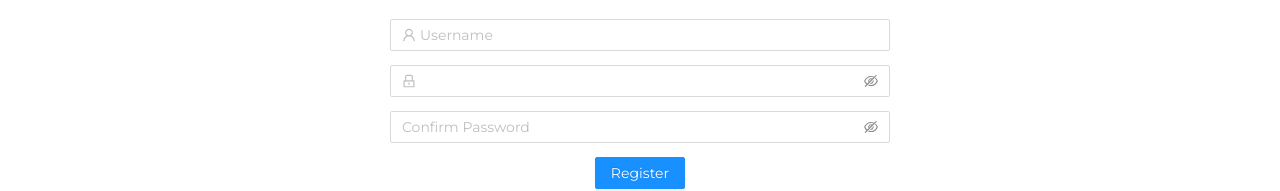
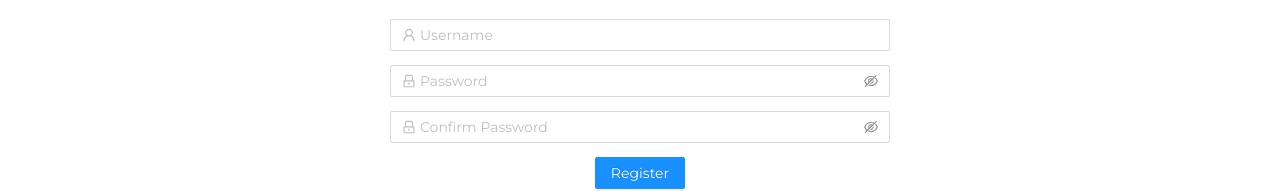
Before and after one commit to 74ankur09/crio-assignment, a React (Create React App) app: page /register in a window 1280 px wide. Shown: the part 332-523 px from the top of the page. Built offline with nearby package versions, Linux system fonts and the light colour scheme.

Commit message:
code sync commit

```diff
--- a/src/components/Register.js
+++ b/src/components/Register.js
@@ -71,6 +71,7 @@ class Register extends React.Component {
             <Input.Password
               className="input-field"
               prefix={<LockOutlined className="site-form-item-icon" />}
+              placeholder="Password"
               // TODO: CRIO_TASK_MODULE_UNDERSTANDING_BASICS - Add a placeholder text, "Password" to the input bar
               onChange={(e) => {
                 this.setState({
@@ -82,6 +83,7 @@ class Register extends React.Component {
             {/* Antd component which renders a formatted <input type="password"> field */}
             <Input.Password
               className="input-field"
+              prefix={<LockOutlined className="site-form-item-icon" />}
               // TODO: CRIO_TASK_MODULE_UNDERSTANDING_BASICS - Add a lock icon to the input bar (check how the "Password" input bar is rendered)
               placeholder="Confirm Password"
               onChange={(e) => {
```
